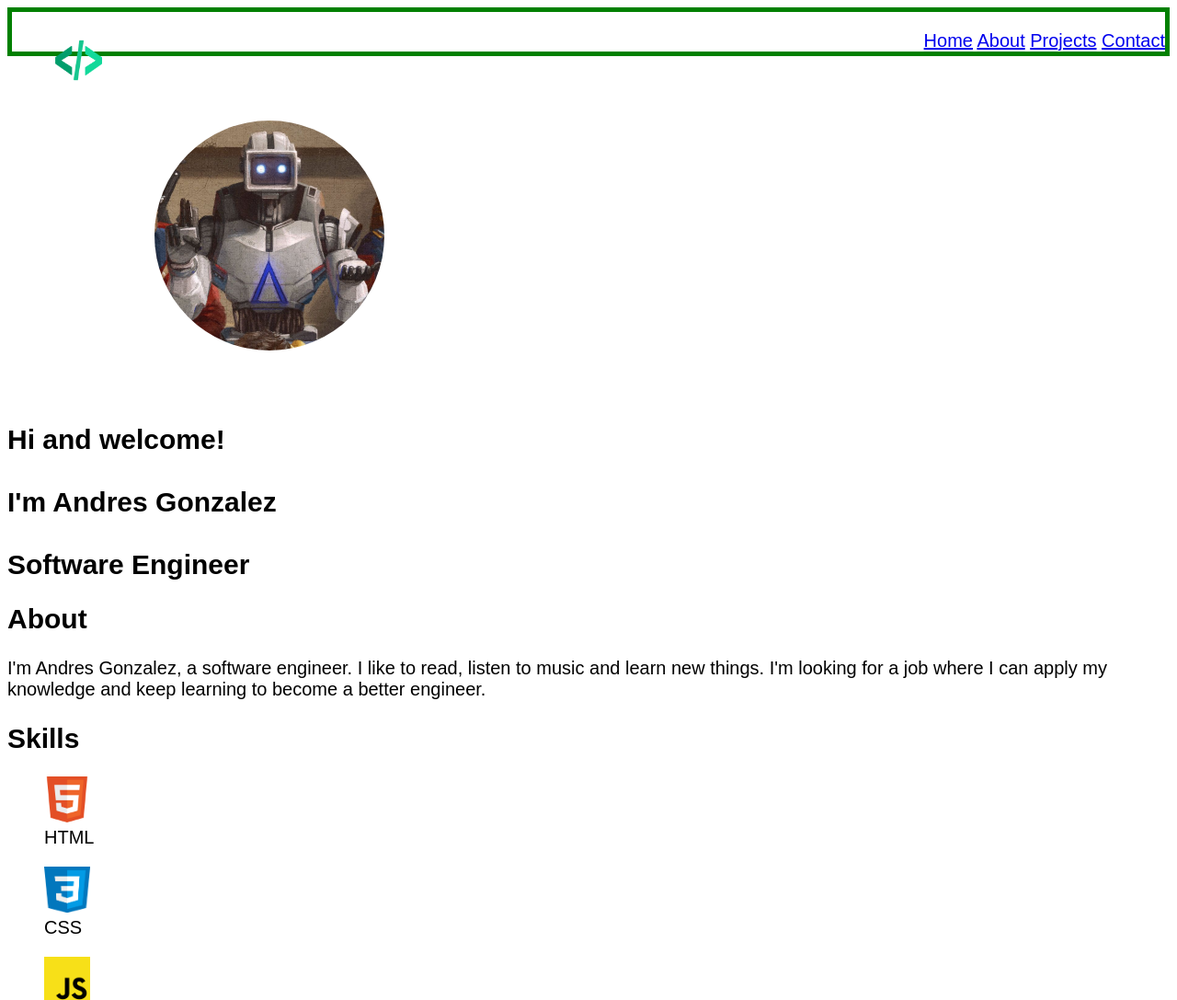
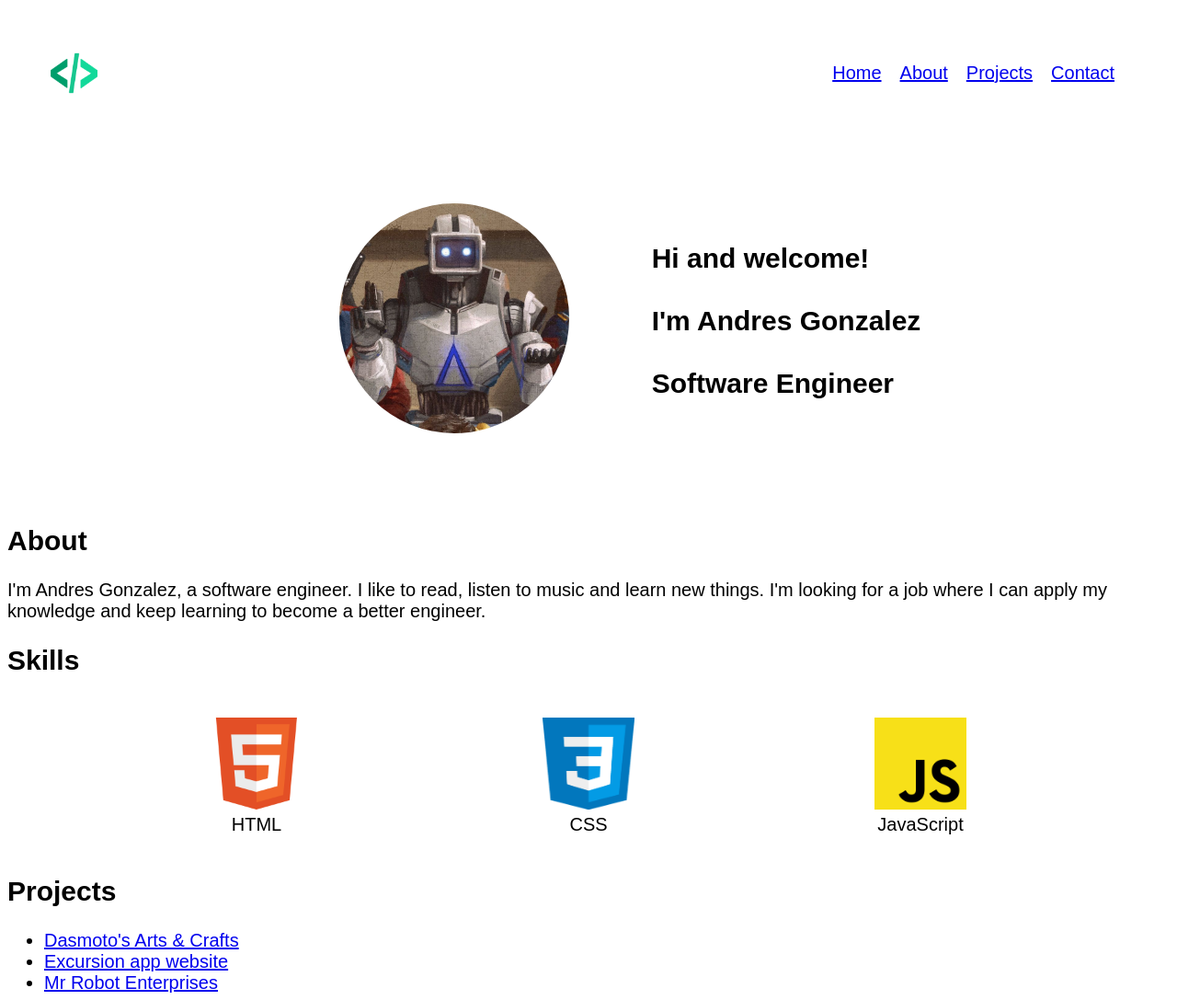
Before and after one commit to andr3s1050/Portfolio, a plain HTML site: page index.html in a window 1280 px wide. Shown: the top 1087 px of the page at 92% size. Drawn offline with Linux system fonts and the light colour scheme.

Commit message:
Add flex style

```diff
--- a/index.html
+++ b/index.html
@@ -7,10 +7,10 @@
 
   <body>
     <header>
-      <nav>
       <figure>
         <img src="resources/images/logo-alpha.png" alt="Site logo" />
       </figure>
+      <nav>
         <a href="#home">Home</a>
         <a href="#about">About</a>
         <a href="#projects">Projects</a>
@@ -19,7 +19,7 @@
     </header>
 
     <main>
-      <section class="content" id="home">
+      <section class="home" id="home">
         <figure>
           <img src="resources/images/robot.jpg" alt="Picture of myself" />
         </figure>
@@ -30,21 +30,22 @@
         </h1>
       </section>
 
-      <section>
+      <section class="about">
         <h2>
           <a id="about">About</a>
         </h2>
         <article>
           <p>
-            I'm Andres Gonzalez, a software engineer. I like to read, listen
-            to music and learn new things. I'm looking for a job where I can
-            apply my knowledge and keep learning to become a better engineer.
+            I'm Andres Gonzalez, a software engineer. I like to read, listen to
+            music and learn new things. I'm looking for a job where I can apply
+            my knowledge and keep learning to become a better engineer.
           </p>
         </article>
       </section>
 
       <section>
         <h2>Skills</h2>
+        <section class="skills">
           <figure>
             <img src="resources/images/html.png" alt="HTML logo" />
             <figcaption>HTML</figcaption>
@@ -58,30 +59,35 @@
             <figcaption>JavaScript</figcaption>
           </figure>
         </section>
+      </section>
 
       <section>
         <h2><a id="projects">Projects</a></h2>
+        <section class="projects">
           <ul>
             <li><a href="#">Dasmoto's Arts & Crafts</a></li>
             <li><a href="#">Excursion app website</a></li>
             <li><a href="#">Mr Robot Enterprises</a></li>
           </ul>
         </section>
+      </section>
 
       <section>
         <h2><a id="contact">Contact</a></h2>
-        <figure>
+        <section class="contact">
+          <figure class="mail">
             <img src="resources/images/mail.png" alt="Mail" />
             <figcaption>Mail Me</figcaption>
           </figure>
-        <figure>
+          <figure class="github">
             <img src="resources/images/github.png" alt="GitHub" />
             <figcaption>Follow Me</figcaption>
           </figure>
-        <figure>
+          <figure class="linkedin">
             <img src="resources/images/linkedin.png" alt="LinkedIn" />
             <figcaption>Follow Me</figcaption>
           </figure>
+        </section>
       </section>
 
       <footer>
--- a/resources/css/styles.css
+++ b/resources/css/styles.css
@@ -3,6 +3,13 @@ body {
   font-family: Arial, Helvetica, sans-serif;
   min-width: auto;
   font-size: 20px;
+}
+
+header {
+  display: flex;
+  justify-content: space-between;
+  align-items: center;
+  flex-direction: row;
 }
 
 header img {
@@ -12,21 +19,54 @@ header img {
 }
 
 nav {
-  margin: auto;
+  margin: 50px;
   color: green;
-  text-align: right;
-  border: 5px solid;
-  border-color: green;
+  /* text-align: right; */
+  display: inline-flex;
+  justify-content: space-evenly;
+}
+
+nav a {
+  margin: 10px;
 }
 
 img {
-  width: 50px;
-  height: 50px;
+  width: 100px;
+  height: 100px;
 }
 
-.content img {
+figcaption {
+  text-align: center;
+}
+
+.home {
+  display: flex;
+  justify-content: center;
+  align-items: center;
+}
+
+.home img {
   border-radius: 50%;
   width: 250px;
   height: 250px;
   margin: 50px;
 }
+
+.skills {
+  display: flex;
+  justify-content: space-evenly;
+  align-items: center;
+}
+
+.contact {
+  display: flex;
+  justify-content: space-evenly;
+  align-items: center;
+}
+
+footer {
+  display: flex;
+  justify-content: center;
+  font-size: 16px;
+  text-align: center;
+}
```
Lines whose indentation alone changed are shown as unchanged.
